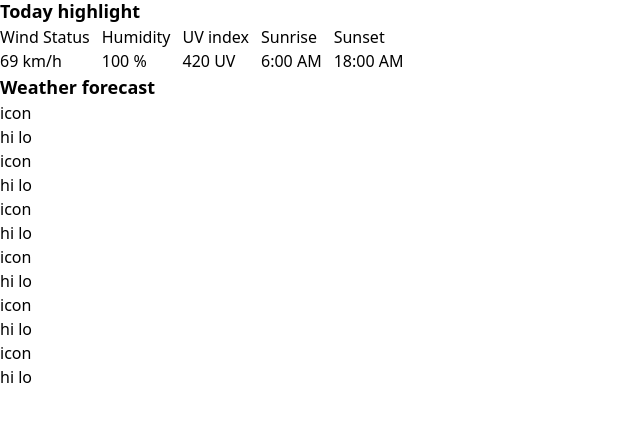
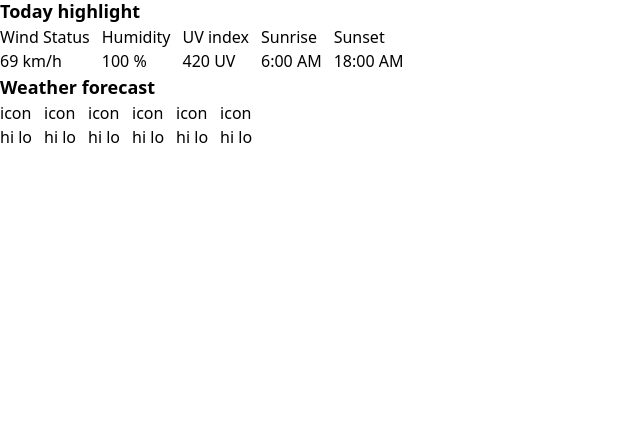
Before and after one commit to SakolkiatNr/weather, a website built with webpack: page src/index.html in a window 1280 px wide. Shown: the part 29-450 px from the top of the page, without its empty margins (0-640 px from the left). Built offline with nearby package versions, Linux system fonts and the light colour scheme.

Commit message:
Edit forecast card elements

```diff
--- a/src/index.html
+++ b/src/index.html
@@ -66,7 +66,7 @@
 	</div>
 
 	<h1 class="text-lg font-bold">Weather forecast</h1>
-	<div id="forecasts">
+	<div id="forecasts" class="flex row-auto gap-3">
 
 		<div class="fc-card" id="fc-d1">
 			<p class="fc-date"></p>
@@ -95,7 +95,6 @@
 			</p>
 		</div>
 
-
 		<div class="fc-card" id="fc-d4">
 			<p class="fc-date"></p>
 			icon
@@ -104,9 +103,6 @@
 				<span class="fc-tmp-lo">lo</span>
 			</p>
 		</div>
-	</div>
-
-
 		<div class="fc-card" id="fc-d5">
 			<p class="fc-date"></p>
 			icon
@@ -125,6 +121,8 @@
 				<span class="fc-tmp-lo">lo</span>
 			</p>
 		</div>
+	</div>
+
 </body>
 
 </html>
```
Also changed, not shown: src/output.css. Lines whose indentation alone changed are shown as unchanged.
